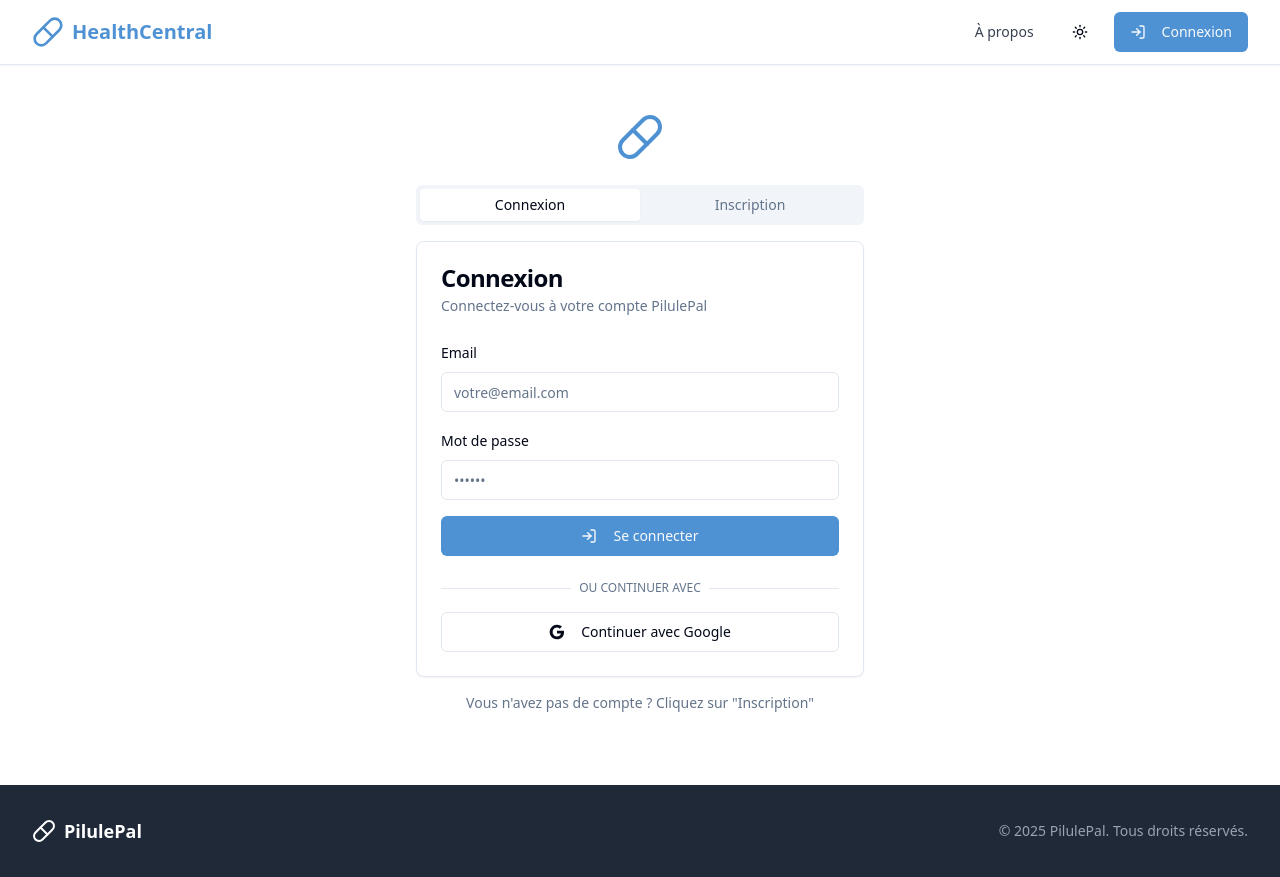
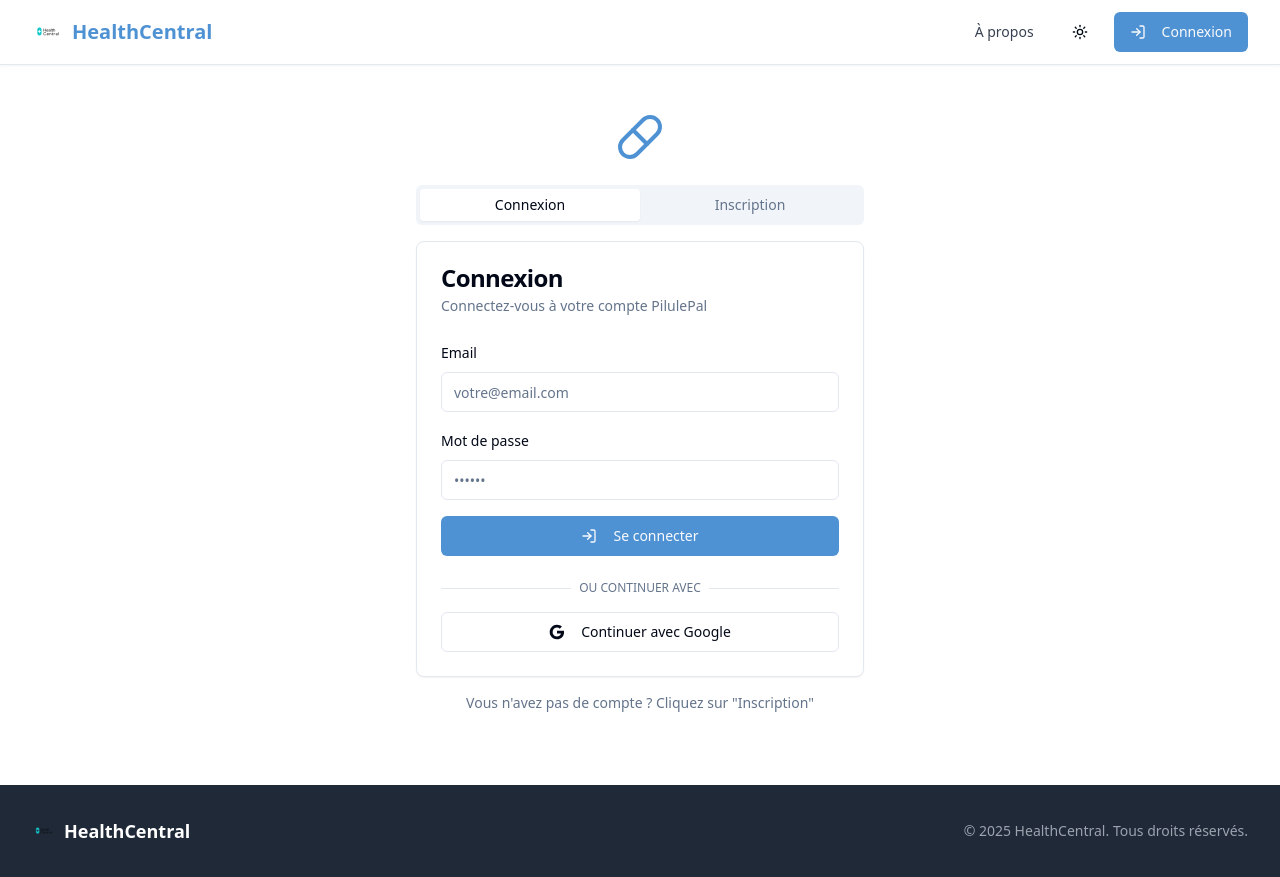
Before and after one commit to Madumtv/healthcentral, a React (Vite) app: page /auth in a window 1280 px wide. Built offline with nearby package versions, Linux system fonts and the light colour scheme.

Commit message:
Replace logo with new image
Replaced the existing logo with the provided image in the application.

```diff
--- a/src/components/Footer.tsx
+++ b/src/components/Footer.tsx
@@ -1,5 +1,3 @@
-
-import { Pill } from "lucide-react";
 
 const Footer = () => {
   return (
@@ -7,11 +5,15 @@ const Footer = () => {
       <div className="container mx-auto px-4 sm:px-6 lg:px-8">
         <div className="flex flex-col md:flex-row justify-between items-center">
           <div className="flex items-center mb-4 md:mb-0">
-            <Pill className="h-6 w-6 text-white mr-2" />
-            <span className="text-lg font-semibold">PilulePal</span>
+            <img
+              src="/lovable-uploads/fe2341f8-92af-4f6f-8d00-0dea0a89b65f.png"
+              alt="HealthCentral Logo"
+              className="h-6 w-auto mr-2"
+            />
+            <span className="text-lg font-semibold">HealthCentral</span>
           </div>
           <div className="text-gray-400 text-sm">
-            © {new Date().getFullYear()} PilulePal. Tous droits réservés.
+            © {new Date().getFullYear()} HealthCentral. Tous droits réservés.
           </div>
         </div>
       </div>
--- a/src/components/Navbar.tsx
+++ b/src/components/Navbar.tsx
@@ -1,11 +1,13 @@
+
 import { useState } from "react";
 import { Link, useNavigate } from "react-router-dom";
 import { Button } from "@/components/ui/button";
-import { Menu, X, Pill, LogIn } from "lucide-react";
+import { Menu, X, LogIn } from "lucide-react";
 import { useAuth } from "@/hooks/useAuth";
 import { NavLinks } from "./navbar/NavLinks";
 import { MobileMenu } from "./navbar/MobileMenu";
 import { ThemeToggle } from "./ThemeToggle";
+
 export function Navbar() {
   const [isMenuOpen, setIsMenuOpen] = useState(false);
   const {
@@ -16,46 +18,85 @@ export function Navbar() {
     getInitials
   } = useAuth();
   const navigate = useNavigate();
+
   const toggleMenu = () => {
     setIsMenuOpen(!isMenuOpen);
   };
-  return <nav className="bg-white shadow-sm border-b w-full sticky top-0 z-50">
+
+  return (
+    <nav className="bg-white shadow-sm border-b w-full sticky top-0 z-50">
       <div className="max-w-7xl mx-auto px-4 sm:px-6 lg:px-8">
         <div className="flex justify-between h-16">
           <div className="flex items-center">
             <Link to="/" className="flex-shrink-0 flex items-center">
-              <Pill className="h-8 w-auto text-medBlue" />
+              <img
+                src="/lovable-uploads/fe2341f8-92af-4f6f-8d00-0dea0a89b65f.png"
+                alt="HealthCentral Logo"
+                className="h-8 w-auto"
+              />
               <span className="ml-2 text-xl font-semibold text-medBlue">HealthCentral</span>
             </Link>
           </div>
 
           {/* Desktop menu */}
           <div className="hidden sm:ml-6 sm:flex sm:items-center sm:space-x-4">
-            {isLoading ? <div className="animate-pulse bg-gray-200 h-8 w-20 rounded"></div> : <>
+            {isLoading ? (
+              <div className="animate-pulse bg-gray-200 h-8 w-20 rounded"></div>
+            ) : (
+              <>
                 <NavLinks user={user} profile={profile} getInitials={getInitials} />
                 <ThemeToggle />
 
-                {user ? <Button variant="ghost" onClick={handleLogout} className="flex items-center text-sm font-medium text-gray-700 hover:text-medBlue">
+                {user ? (
+                  <Button
+                    variant="ghost"
+                    onClick={handleLogout}
+                    className="flex items-center text-sm font-medium text-gray-700 hover:text-medBlue"
+                  >
                     Déconnexion
-                  </Button> : <Button onClick={() => navigate("/auth")} className="flex items-center bg-medBlue hover:bg-blue-600">
+                  </Button>
+                ) : (
+                  <Button
+                    onClick={() => navigate("/auth")}
+                    className="flex items-center bg-medBlue hover:bg-blue-600"
+                  >
                     <LogIn className="h-4 w-4 mr-2" />
                     Connexion
-                  </Button>}
-              </>}
+                  </Button>
+                )}
+              </>
+            )}
           </div>
 
           {/* Mobile menu button */}
           <div className="flex items-center sm:hidden">
-            <button onClick={toggleMenu} className="inline-flex items-center justify-center p-2 rounded-md text-gray-400 hover:text-gray-500 hover:bg-gray-100 focus:outline-none focus:ring-2 focus:ring-inset focus:ring-medBlue">
+            <button
+              onClick={toggleMenu}
+              className="inline-flex items-center justify-center p-2 rounded-md text-gray-400 hover:text-gray-500 hover:bg-gray-100 focus:outline-none focus:ring-2 focus:ring-inset focus:ring-medBlue"
+            >
               <span className="sr-only">Ouvrir le menu</span>
-              {isMenuOpen ? <X className="block h-6 w-6" aria-hidden="true" /> : <Menu className="block h-6 w-6" aria-hidden="true" />}
+              {isMenuOpen ? (
+                <X className="block h-6 w-6" aria-hidden="true" />
+              ) : (
+                <Menu className="block h-6 w-6" aria-hidden="true" />
+              )}
             </button>
           </div>
         </div>
       </div>
 
       {/* Mobile menu */}
-      {isMenuOpen && !isLoading && <MobileMenu user={user} profile={profile} getInitials={getInitials} onLogout={handleLogout} onToggleMenu={toggleMenu} />}
-    </nav>;
+      {isMenuOpen && !isLoading && (
+        <MobileMenu
+          user={user}
+          profile={profile}
+          getInitials={getInitials}
+          onLogout={handleLogout}
+          onToggleMenu={toggleMenu}
+        />
+      )}
+    </nav>
+  );
 }
+
 export default Navbar;
--- a/src/pages/Index.tsx
+++ b/src/pages/Index.tsx
@@ -1,15 +1,13 @@
+
 import { Button } from "@/components/ui/button";
 import { Card, CardContent, CardDescription, CardHeader, CardTitle } from "@/components/ui/card";
 import { Badge } from "@/components/ui/badge";
-import { Pill, Calendar, Bell, Users, Shield, ArrowRight, Info } from "lucide-react";
+import { Calendar, Bell, Users, Shield, ArrowRight, Info } from "lucide-react";
 import { Link } from "react-router-dom";
 import Navbar from "@/components/Navbar";
+
 const Index = () => {
   const features = [{
-    icon: Pill,
-    title: "Pilulier numérique",
-    description: "Organisez tous vos médicaments dans un interface claire et moderne"
-  }, {
     icon: Bell,
     title: "Rappels intelligents",
     description: "Ne manquez plus jamais une prise grâce à nos notifications personnalisées"
@@ -26,7 +24,9 @@ const Index = () => {
     title: "Sécurité maximale",
     description: "Vos données médicales sont protégées avec les plus hauts standards de sécurité"
   }];
-  return <div className="min-h-screen flex flex-col">
+
+  return (
+    <div className="min-h-screen flex flex-col">
       <Navbar />
 
       {/* Hero Section */}
@@ -34,10 +34,14 @@ const Index = () => {
         <div className="container mx-auto px-4 sm:px-6 lg:px-8">
           <div className="max-w-4xl mx-auto text-center">
             <div className="flex items-center justify-center mb-6">
-              <Pill className="h-16 w-16 text-white mr-4" />
+              <img
+                src="/lovable-uploads/fe2341f8-92af-4f6f-8d00-0dea0a89b65f.png"
+                alt="HealthCentral Logo"
+                className="h-16 w-auto mr-4"
+              />
               <h1 className="text-5xl font-bold">HealthCentral</h1>
             </div>
-            <p className="text-xl mb-8 text-blue-100">Toute votre santé, organisée simplement : traitements, contacts et piluliers réunis</p>
+            <p className="text-xl mb-8 text-blue-100">Toute votre santé, organisée simplement : traitements, contacts et piluliers réunis</p>
             <div className="flex flex-col sm:flex-row gap-4 justify-center items-center">
               <Link to="/auth">
                 <Button size="lg" className="bg-white text-medBlue hover:bg-gray-100 font-semibold px-8">
@@ -67,8 +71,9 @@ const Index = () => {
               </p>
             </div>
 
-            <div className="grid md:grid-cols-2 lg:grid-cols-3 gap-8">
-              {features.map((feature, index) => <Card key={index} className="hover:shadow-lg transition-shadow duration-300">
+            <div className="grid md:grid-cols-2 lg:grid-cols-4 gap-8">
+              {features.map((feature, index) => (
+                <Card key={index} className="hover:shadow-lg transition-shadow duration-300">
                   <CardHeader>
                     <div className="w-12 h-12 bg-medBlue rounded-lg flex items-center justify-center mb-4">
                       <feature.icon className="h-6 w-6 text-white" />
@@ -80,7 +85,8 @@ const Index = () => {
                       {feature.description}
                     </CardDescription>
                   </CardContent>
-                </Card>)}
+                </Card>
+              ))}
             </div>
           </div>
         </div>
@@ -93,7 +99,7 @@ const Index = () => {
             <h2 className="text-3xl font-bold text-gray-900 mb-4">
               Prêt à simplifier la gestion de vos médicaments ?
             </h2>
-            <p className="text-lg text-gray-600 mb-8">Rejoignez des milliers d'utilisateurs qui font déjà confiance à HealthCentralpour leur santé</p>
+            <p className="text-lg text-gray-600 mb-8">Rejoignez des milliers d'utilisateurs qui font déjà confiance à HealthCentral pour leur santé</p>
             <div className="flex flex-col sm:flex-row gap-4 justify-center items-center">
               <Link to="/auth">
                 <Button size="lg" className="bg-medBlue hover:bg-blue-600 font-semibold px-8">
@@ -113,7 +119,11 @@ const Index = () => {
         <div className="container mx-auto px-4 sm:px-6 lg:px-8">
           <div className="flex flex-col md:flex-row justify-between items-center">
             <div className="flex items-center mb-4 md:mb-0">
-              <Pill className="h-6 w-6 text-white mr-2" />
+              <img
+                src="/lovable-uploads/fe2341f8-92af-4f6f-8d00-0dea0a89b65f.png"
+                alt="HealthCentral Logo"
+                className="h-6 w-auto mr-2"
+              />
               <span className="text-lg font-semibold">HealthCentral</span>
             </div>
             <div className="flex items-center space-x-6">
@@ -124,12 +134,14 @@ const Index = () => {
                 Mentions légales
               </Link>
               <span className="text-gray-400 text-sm">
-                © {new Date().getFullYear()} PilulePal. Tous droits réservés.
+                © {new Date().getFullYear()} HealthCentral. Tous droits réservés.
               </span>
             </div>
           </div>
         </div>
       </footer>
-    </div>;
+    </div>
+  );
 };
+
 export default Index;
```
Also changed, not shown: public/lovable-uploads/fe2341f8-92af-4f6f-8d00-0dea0a89b65f.png (added).
